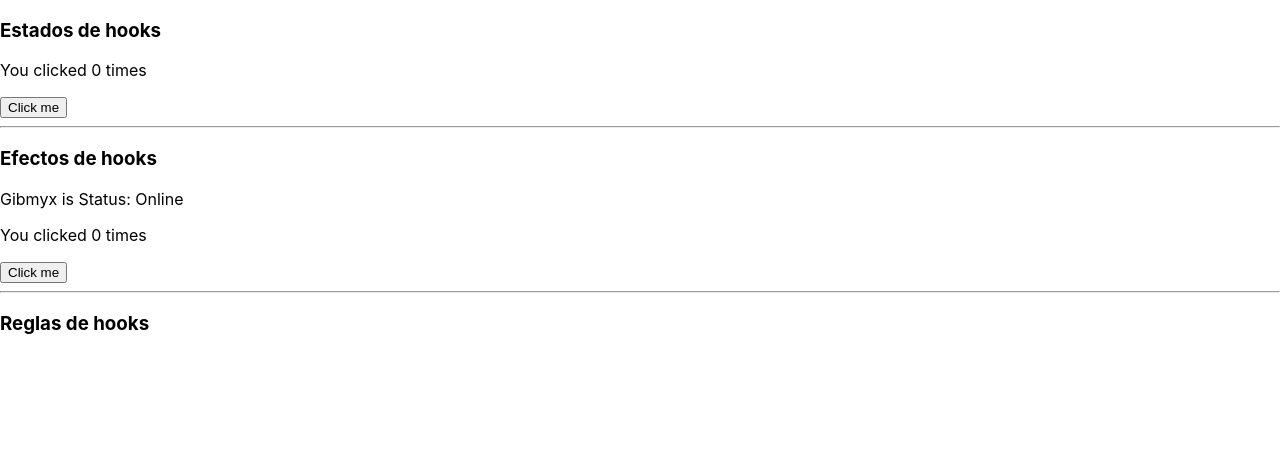
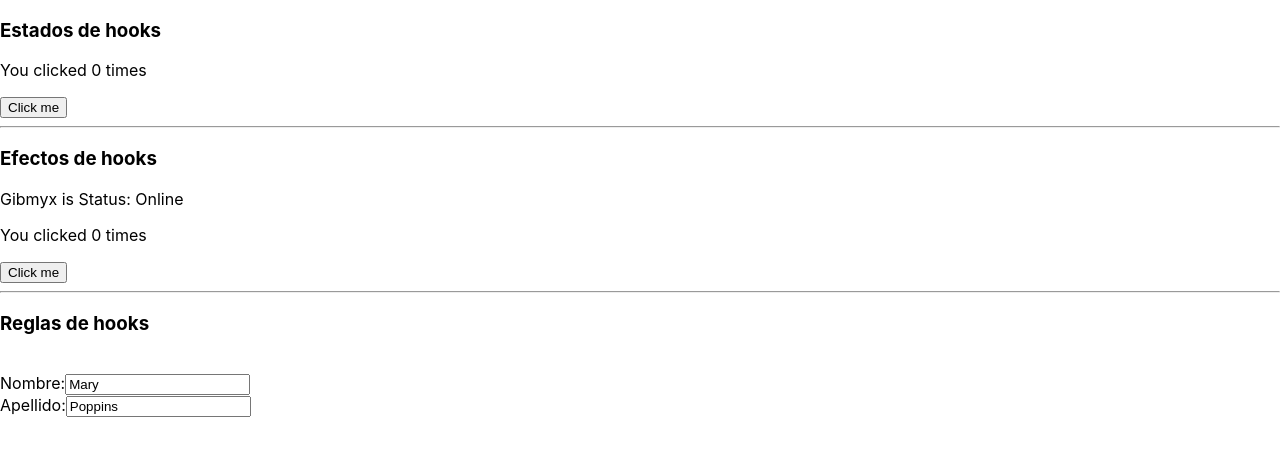
Before and after one commit to gibmyx/courseJs, a React (Create React App) app in the folder hooks-guide/: page / in a window 1280 px wide. Shown: the top 456 px of the page. Built offline with nearby package versions, Linux system fonts and the light colour scheme.

Commit message:
feat: roles Hooks v2

```diff
--- a/hooks-guide/src/components/Class03HooksRules.tsx
+++ b/hooks-guide/src/components/Class03HooksRules.tsx
@@ -6,23 +6,43 @@ function Class03HooksRules() {
 
     // 2. Usa un efecto para persistir el formulario
     useEffect(function persistForm() {
+        console.log(name)
         // 👍 No vamos a romper la primera regla nunca más.
         if (name !== '') {
             localStorage.setItem('formData', name);
         }
-    });
+    }, [name]);
 
     // 3. Usa la variable de estado del apellido
     const [surname, setSurname] = useState('Poppins');
 
     // 4. Usa un efecto para la actualización del título
     useEffect(function updateTitle() {
+        console.log(name, surname)
         document.title = name + ' ' + surname;
-    });
+    }, [name, surname]);
     return (
         <div>
             <hr/>
             <h3>Reglas de hooks</h3>
+            <br/>
+            <label>
+                Nombre:
+                <input
+                    name="name"
+                    type="text"
+                    value={name}
+                    onChange={(e) => {setName(e.target.value)}}/>
+            </label>
+            <br/>
+            <label>
+                Apellido:
+                <input
+                    name="surname"
+                    type="text"
+                    value={surname}
+                    onChange={(e) => {setSurname(e.target.value)}}/>
+            </label>
         </div>
     );
 }
```
